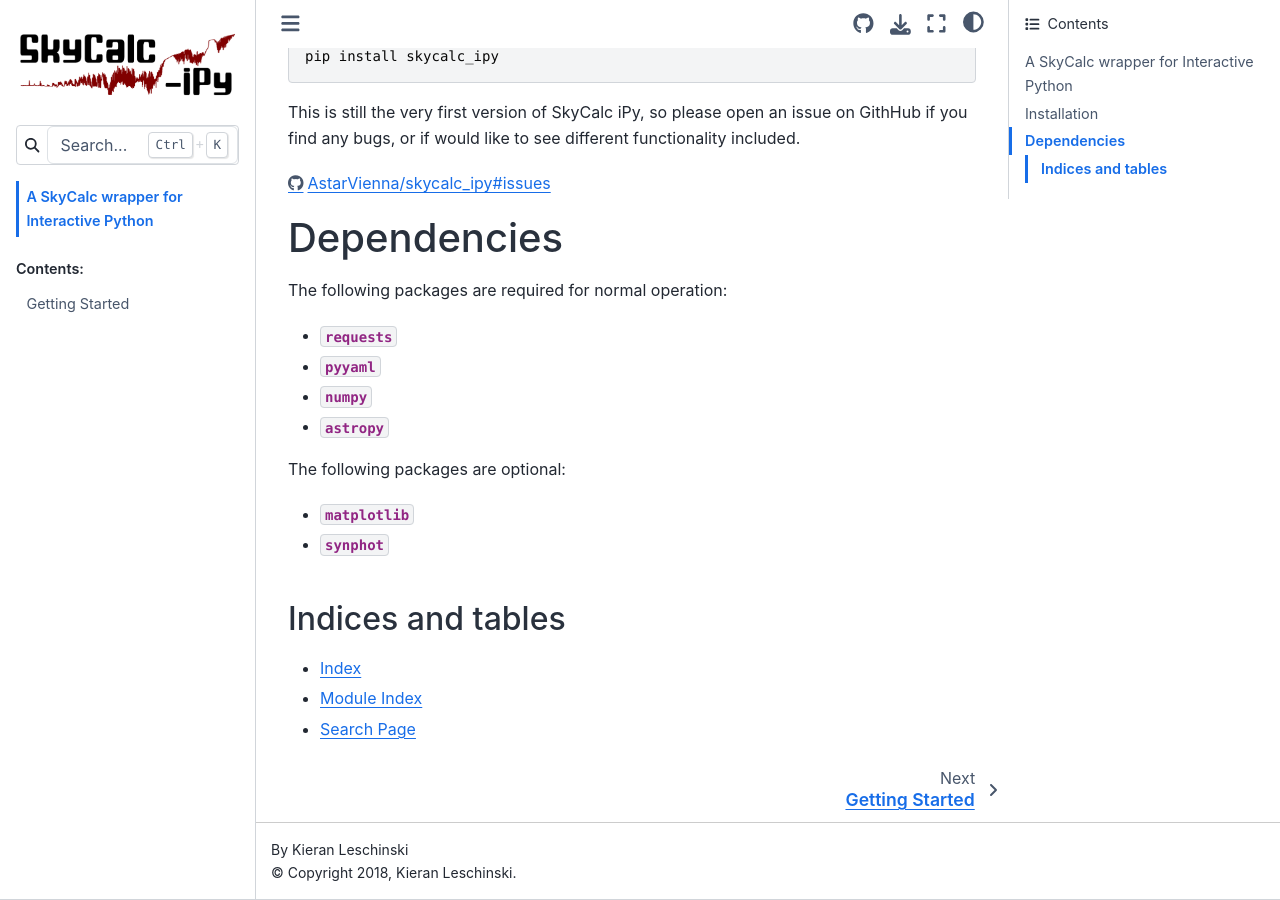
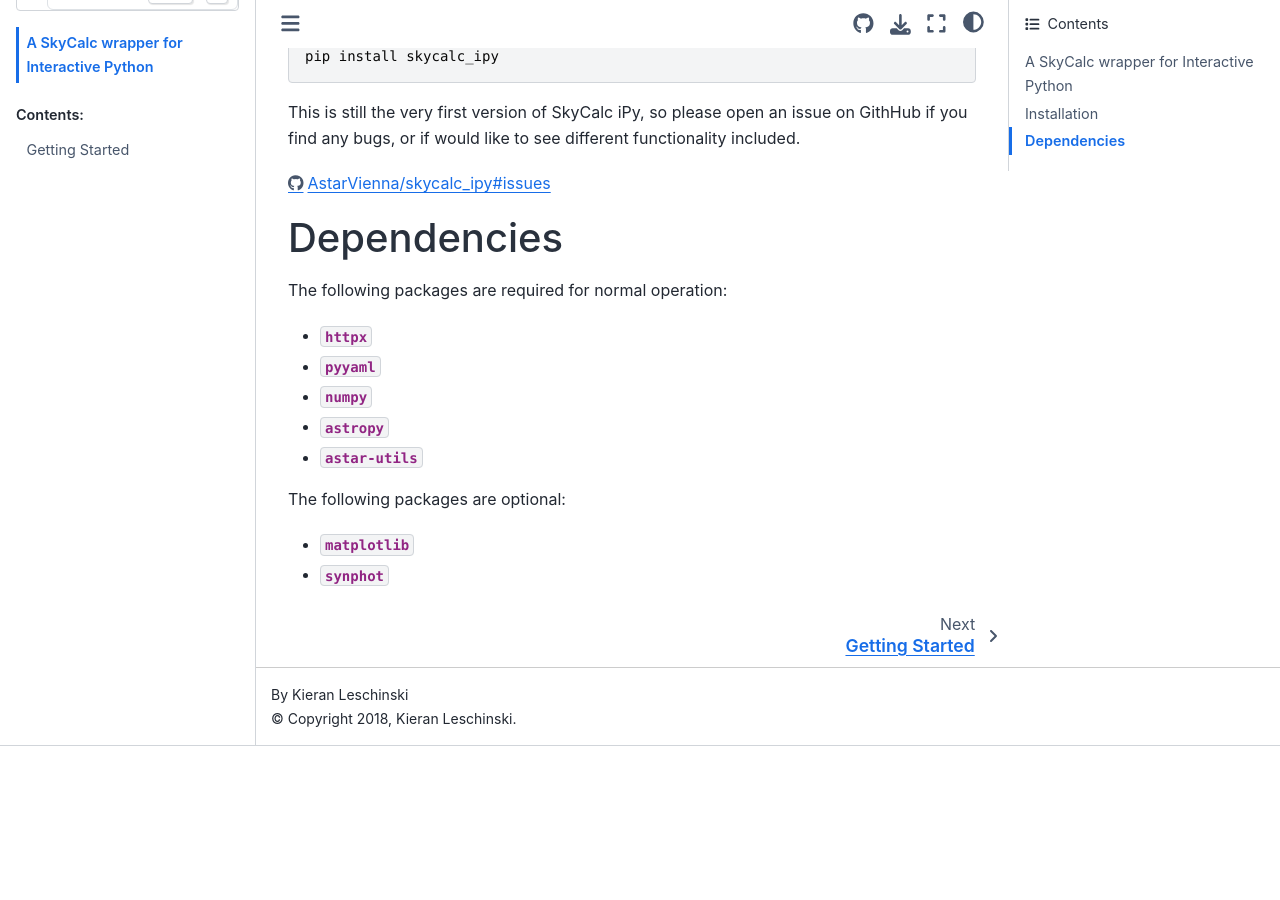
Before and after one commit to AstarVienna/skycalc_ipy, a Sphinx documentation site: the page built from docs/source/index.rst, in a window 1280 px wide and 900 px high, scrolled down 1801 px. Built offline with Sphinx 7.4.7 and the Sphinx Book theme 1.1.4, drawn with Linux system fonts in a browser that asks for light colours; pages that are not in the unit, such as notebooks, are missing from menus; after the commit the page ends 2547 px from its top, so only the background shows below that.

```diff
--- a/docs/source/index.rst
+++ b/docs/source/index.rst
@@ -103,20 +103,13 @@ Dependencies
 
 The following packages are required for normal operation:
 
-* :mod:`requests`
+* :mod:`httpx`
 * :mod:`pyyaml`
 * :mod:`numpy`
 * :mod:`astropy`
+* :mod:`astar-utils`
 
 The following packages are optional:
 
 * :mod:`matplotlib`
 * :mod:`synphot`
-
-
-Indices and tables
-==================
-
-* :ref:`genindex`
-* :ref:`modindex`
-* :ref:`search`
```
